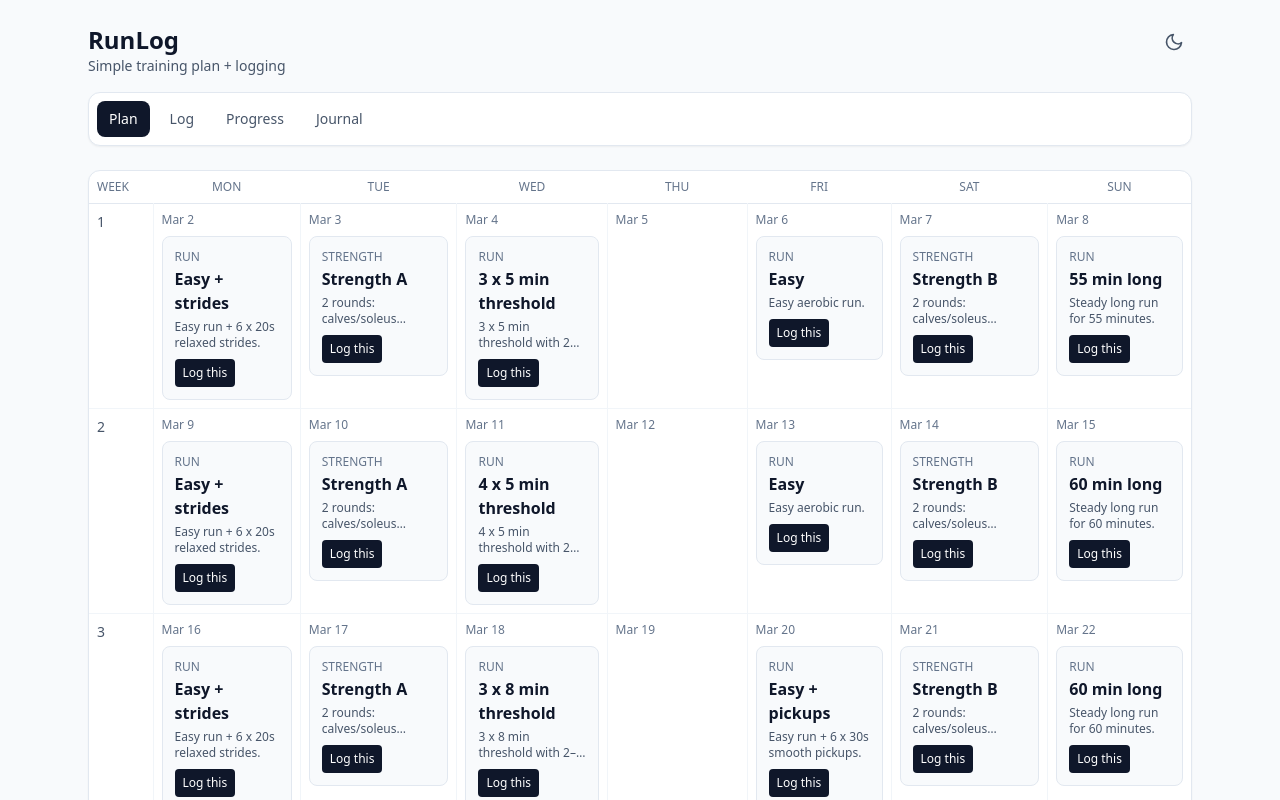
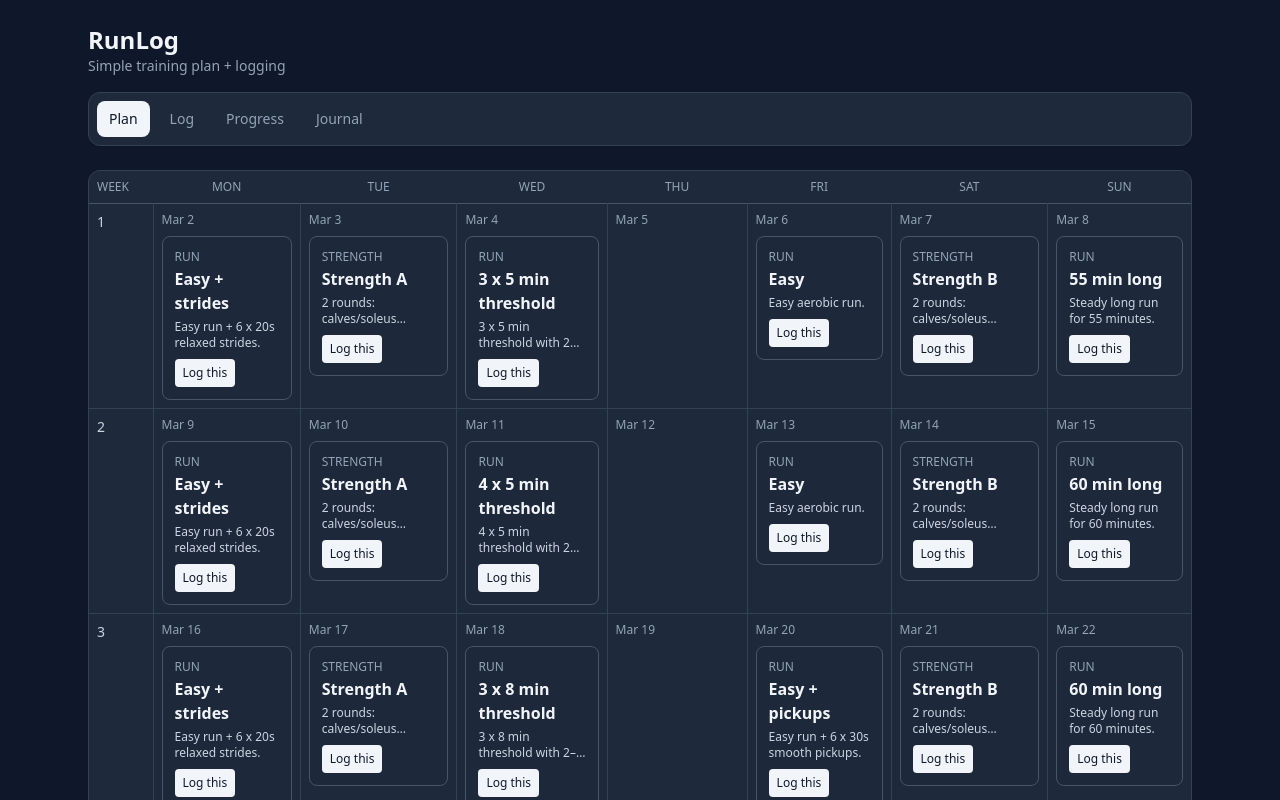
Before and after one commit to haggertypat/RunLog, a Next.js app: page /plan in a window 1280 px wide. Shown: the top 800 px of the page. Built offline with nearby package versions, Linux system fonts and the light colour scheme.

Commit message:
Force dark mode and remove theme toggle

```diff
--- a/src/app/globals.css
+++ b/src/app/globals.css
@@ -3,13 +3,9 @@
 @tailwind utilities;
 
 :root {
-  color-scheme: light;
-}
-
-.dark {
   color-scheme: dark;
 }
 
 body {
-  @apply bg-slate-50 text-slate-900 dark:bg-slate-900 dark:text-slate-100;
+  @apply bg-slate-900 text-slate-100;
 }
--- a/src/app/layout.tsx
+++ b/src/app/layout.tsx
@@ -1,42 +1,26 @@
 import type { Metadata } from "next";
 import "@/app/globals.css";
 import { Nav } from "@/components/nav";
-import { ThemeProvider } from "@/components/theme-provider";
-import { ThemeToggle } from "@/components/theme-toggle";
 
 export const metadata: Metadata = {
   title: "RunLog",
   description: "Simple running plan and workout log",
 };
 
-const themeScript = `
-(function(){
-  var k='runlog-theme',v=localStorage.getItem(k);
-  if(v==='dark'||(!v&&window.matchMedia('(prefers-color-scheme: dark)').matches))
-    document.documentElement.classList.add('dark');
-  else
-    document.documentElement.classList.remove('dark');
-})();
-`;
-
 export default function RootLayout({ children }: { children: React.ReactNode }) {
   return (
-    <html lang="en" suppressHydrationWarning>
+    <html lang="en" className="dark">
       <body>
-        <script dangerouslySetInnerHTML={{ __html: themeScript }} />
-        <ThemeProvider>
         <main className="mx-auto min-h-screen w-full max-w-6xl p-4 sm:p-6">
           <header className="mb-4 flex items-start justify-between gap-4">
             <div>
               <h1 className="text-2xl font-bold">RunLog</h1>
               <p className="text-sm text-slate-600 dark:text-slate-400">Simple training plan + logging</p>
             </div>
-              <ThemeToggle />
           </header>
           <Nav />
           {children}
         </main>
-        </ThemeProvider>
       </body>
     </html>
   );
--- a/src/components/theme-provider.tsx
+++ /dev/null
@@ -1,61 +0,0 @@
-"use client";
-
-import { createContext, useCallback, useContext, useEffect, useState } from "react";
-
-const STORAGE_KEY = "runlog-theme";
-
-type Theme = "light" | "dark";
-
-function getStored(): Theme | null {
-  if (typeof window === "undefined") return null;
-  const v = localStorage.getItem(STORAGE_KEY);
-  if (v === "light" || v === "dark") return v;
-  return null;
-}
-
-function getSystemDark(): boolean {
-  if (typeof window === "undefined") return false;
-  return window.matchMedia("(prefers-color-scheme: dark)").matches;
-}
-
-function applyTheme(isDark: boolean) {
-  if (typeof document === "undefined") return;
-  document.documentElement.classList.toggle("dark", isDark);
-}
-
-const ThemeContext = createContext<{
-  theme: Theme;
-  setTheme: (theme: Theme) => void;
-  isDark: boolean;
-} | null>(null);
-
-export function ThemeProvider({ children }: { children: React.ReactNode }) {
-  const [theme, setThemeState] = useState<Theme>("light");
-
-  useEffect(() => {
-    const stored = getStored();
-    const isDark = stored ? stored === "dark" : getSystemDark();
-    setThemeState(isDark ? "dark" : "light");
-    applyTheme(isDark);
-  }, []);
-
-  const setTheme = useCallback((next: Theme) => {
-    setThemeState(next);
-    applyTheme(next === "dark");
-    localStorage.setItem(STORAGE_KEY, next);
-  }, []);
-
-  const isDark = theme === "dark";
-
-  return (
-    <ThemeContext.Provider value={{ theme, setTheme, isDark }}>
-      {children}
-    </ThemeContext.Provider>
-  );
-}
-
-export function useTheme() {
-  const ctx = useContext(ThemeContext);
-  if (!ctx) throw new Error("useTheme must be used within ThemeProvider");
-  return ctx;
-}
--- a/src/components/theme-toggle.tsx
+++ /dev/null
@@ -1,27 +0,0 @@
-"use client";
-
-import { useTheme } from "@/components/theme-provider";
-
-export function ThemeToggle() {
-  const { isDark, setTheme } = useTheme();
-
-  return (
-    <button
-      type="button"
-      onClick={() => setTheme(isDark ? "light" : "dark")}
-      className="rounded-lg p-2 text-slate-600 hover:bg-slate-100 hover:text-slate-900 dark:text-slate-400 dark:hover:bg-slate-800 dark:hover:text-slate-100"
-      aria-label={isDark ? "Switch to light mode" : "Switch to dark mode"}
-    >
-      {isDark ? (
-        <svg xmlns="http://www.w3.org/2000/svg" viewBox="0 0 24 24" fill="none" stroke="currentColor" strokeWidth="2" strokeLinecap="round" strokeLinejoin="round" className="h-5 w-5">
-          <circle cx="12" cy="12" r="4" />
-          <path d="M12 2v2M12 20v2M4.93 4.93l1.41 1.41M17.66 17.66l1.41 1.41M2 12h2M20 12h2M6.34 17.66l-1.41 1.41M19.07 4.93l-1.41 1.41" />
-        </svg>
-      ) : (
-        <svg xmlns="http://www.w3.org/2000/svg" viewBox="0 0 24 24" fill="none" stroke="currentColor" strokeWidth="2" strokeLinecap="round" strokeLinejoin="round" className="h-5 w-5">
-          <path d="M21 12.79A9 9 0 1 1 11.21 3 7 7 0 0 0 21 12.79z" />
-        </svg>
-      )}
-    </button>
-  );
-}
```
Lines whose indentation alone changed are shown as unchanged.
